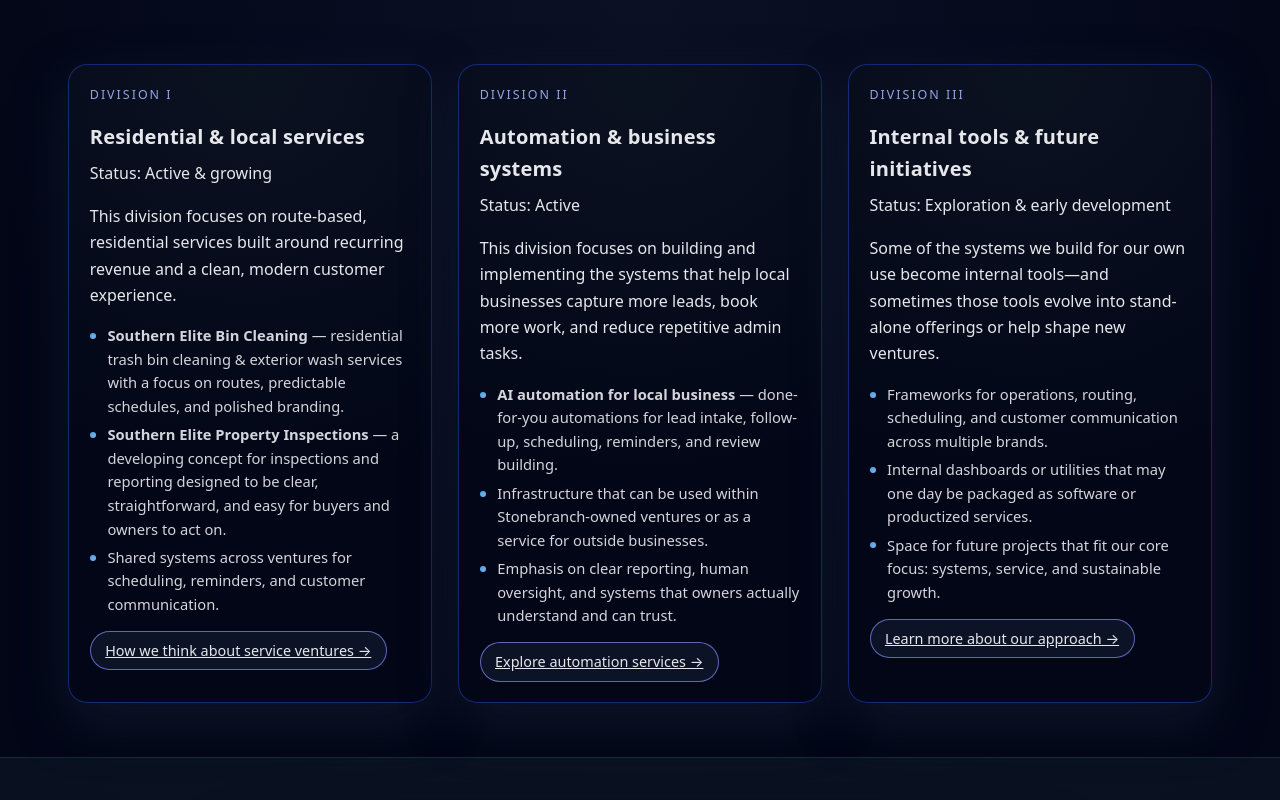
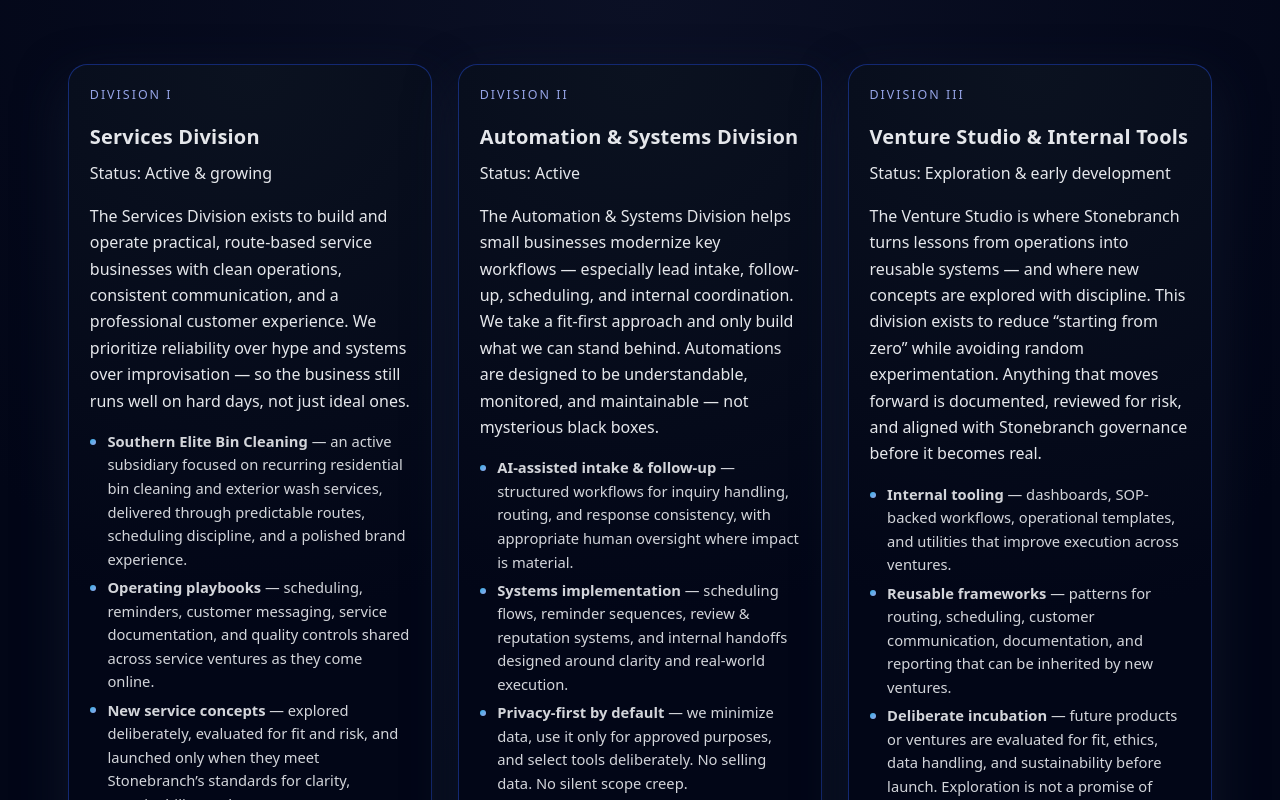
Before and after one commit to StonebranchDevs/stonebranchcapital-site, a Next.js app: page /ventures in a window 1280 px wide. Shown: the part 420-1220 px from the top of the page. Built offline with nearby package versions, Linux system fonts and the light colour scheme.

Commit message:
SOP Alignment Update V0.0.0.5

```diff
--- a/src/app/ventures/page.tsx
+++ b/src/app/ventures/page.tsx
@@ -18,8 +18,8 @@
                 A small portfolio of ventures built slowly, on purpose.
               </h1>
               <p className="section-subtitle">
-                Stonebranch Capital develops a focused set of ventures and operating
-                divisions. Some are live and growing, others are in development or early
+                Stonebranch Capital oversees a focused set of operating
+                divisions and subsidiary ventures. Some are live and growing, others are in development or early
                 exploration—but all share the same foundation: systems, clean operations,
                 and long-term thinking.
               </p>
@@ -30,107 +30,126 @@
         <section className="section ventures-band">
           <div className="container">
             <div className="card-grid ventures-grid">
+
+              {/* DIVISION I — SERVICES (Subsidiaries) */}
               <article className="card division-card">
                 <div className="card-tag">Division I</div>
-                <h2 className="card-title">Residential &amp; local services</h2>
+                <h2 className="card-title">Services Division</h2>
                 <div className="division-status">
                   <span className="division-status-dot"></span>
-                  <span className="division-status-text">
-                    Status: Active &amp; growing
-                  </span>
+                  <span className="division-status-text">Status: Active &amp; growing</span>
                 </div>
+
                 <p className="card-body">
-                  This division focuses on route-based, residential services built around
-                  recurring revenue and a clean, modern customer experience.
+                  The Services Division exists to build and operate practical, route-based service
+                  businesses with clean operations, consistent communication, and a professional customer
+                  experience. We prioritize reliability over hype and systems over improvisation — so the
+                  business still runs well on hard days, not just ideal ones.
                 </p>
+
                 <ul className="card-list">
                   <li>
-                    <strong>Southern Elite Bin Cleaning</strong> — residential trash bin
-                    cleaning &amp; exterior wash services with a focus on routes,
-                    predictable schedules, and polished branding.
+                    <strong>Southern Elite Bin Cleaning</strong> — an active subsidiary focused on
+                    recurring residential bin cleaning and exterior wash services, delivered through
+                    predictable routes, scheduling discipline, and a polished brand experience.
                   </li>
                   <li>
-                    <strong>Southern Elite Property Inspections</strong> — a developing
-                    concept for inspections and reporting designed to be clear,
-                    straightforward, and easy for buyers and owners to act on.
+                    <strong>Operating playbooks</strong> — scheduling, reminders, customer messaging,
+                    service documentation, and quality controls shared across service ventures as they come
+                    online.
                   </li>
                   <li>
-                    Shared systems across ventures for scheduling, reminders, and customer
-                    communication.
+                    <strong>New service concepts</strong> — explored deliberately, evaluated for fit and
+                    risk, and launched only when they meet Stonebranch’s standards for clarity,
+                    sustainability, and customer trust.
                   </li>
                 </ul>
+
                 <Link href="/about" className="card-link">
-                  How we think about service ventures →
+                  How we build durable service ventures →
                 </Link>
               </article>
 
+              {/* DIVISION II — AUTOMATION (Client-facing under Stonebranch) */}
               <article className="card division-card">
                 <div className="card-tag">Division II</div>
-                <h2 className="card-title">Automation &amp; business systems</h2>
+                <h2 className="card-title">Automation &amp; Systems Division</h2>
                 <div className="division-status division-status-active">
                   <span className="division-status-dot"></span>
                   <span className="division-status-text">Status: Active</span>
                 </div>
+
                 <p className="card-body">
-                  This division focuses on building and implementing the systems that help
-                  local businesses capture more leads, book more work, and reduce
-                  repetitive admin tasks.
+                  The Automation &amp; Systems Division helps small businesses modernize key workflows —
+                  especially lead intake, follow-up, scheduling, and internal coordination. We take a
+                  fit-first approach and only build what we can stand behind. Automations are designed to
+                  be understandable, monitored, and maintainable — not mysterious black boxes.
                 </p>
+
                 <ul className="card-list">
                   <li>
-                    <strong>AI automation for local business</strong> — done-for-you
-                    automations for lead intake, follow-up, scheduling, reminders, and
-                    review building.
+                    <strong>AI-assisted intake &amp; follow-up</strong> — structured workflows for inquiry
+                    handling, routing, and response consistency, with appropriate human oversight where
+                    impact is material.
                   </li>
                   <li>
-                    Infrastructure that can be used within Stonebranch-owned ventures or
-                    as a service for outside businesses.
+                    <strong>Systems implementation</strong> — scheduling flows, reminder sequences, review
+                    &amp; reputation systems, and internal handoffs designed around clarity and real-world
+                    execution.
                   </li>
                   <li>
-                    Emphasis on clear reporting, human oversight, and systems that owners
-                    actually understand and can trust.
+                    <strong>Privacy-first by default</strong> — we minimize data, use it only for approved
+                    purposes, and select tools deliberately. No selling data. No silent scope creep.
                   </li>
                 </ul>
+
                 <Link href="/automation" className="card-link">
                   Explore automation services →
                 </Link>
               </article>
 
+              {/* DIVISION III — VENTURE STUDIO / INTERNAL TOOLS */}
               <article className="card division-card">
                 <div className="card-tag">Division III</div>
-                <h2 className="card-title">Internal tools &amp; future initiatives</h2>
+                <h2 className="card-title">Venture Studio &amp; Internal Tools</h2>
                 <div className="division-status division-status-explore">
                   <span className="division-status-dot"></span>
-                  <span className="division-status-text">
-                    Status: Exploration &amp; early development
-                  </span>
+                  <span className="division-status-text">Status: Exploration &amp; early development</span>
                 </div>
+
                 <p className="card-body">
-                  Some of the systems we build for our own use become internal tools—and
-                  sometimes those tools evolve into stand-alone offerings or help shape new
-                  ventures.
+                  The Venture Studio is where Stonebranch turns lessons from operations into reusable
+                  systems — and where new concepts are explored with discipline. This division exists to
+                  reduce “starting from zero” while avoiding random experimentation. Anything that moves
+                  forward is documented, reviewed for risk, and aligned with Stonebranch governance before
+                  it becomes real.
                 </p>
+
                 <ul className="card-list">
                   <li>
-                    Frameworks for operations, routing, scheduling, and customer
-                    communication across multiple brands.
+                    <strong>Internal tooling</strong> — dashboards, SOP-backed workflows, operational
+                    templates, and utilities that improve execution across ventures.
                   </li>
                   <li>
-                    Internal dashboards or utilities that may one day be packaged as
-                    software or productized services.
+                    <strong>Reusable frameworks</strong> — patterns for routing, scheduling, customer
+                    communication, documentation, and reporting that can be inherited by new ventures.
                   </li>
                   <li>
-                    Space for future projects that fit our core focus: systems, service,
-                    and sustainable growth.
+                    <strong>Deliberate incubation</strong> — future products or ventures are evaluated for
+                    fit, ethics, data handling, and sustainability before launch. Exploration is not a
+                    promise of release.
                   </li>
                 </ul>
+
                 <Link href="/about" className="card-link">
-                  Learn more about our approach →
+                  Learn how we explore new initiatives →
                 </Link>
               </article>
+
             </div>
           </div>
         </section>
+
 
         <section className="section">
           <div className="container">
@@ -141,8 +160,8 @@
                 Stonebranch isn’t trying to build as many brands as possible. Instead, we’re
                 building a small ecosystem where ventures can share systems, standards, and
                 lessons learned. A scheduling flow refined in one business can later support
-                another. An automation built for internal use can become part of an
-                automation service offering.
+                another. An automation built for internal use may later inform our service offerings
+                when it's proven, documented, and a clear fit.
               </p>
               <p className="card-body">
                 This approach keeps us disciplined: new ideas are filtered through what we
@@ -161,7 +180,8 @@
               <p className="section-subtitle">
                 If you’re a small or veteran-owned business interested in systems,
                 automation, or long-term support—not just one-off projects—you’re welcome
-                to reach out and see if there’s a fit.
+                to reach out and see if there’s a fit. We keep the first conversation simple:
+                understand the situation, confirm fit, and outline a responsible next step.
               </p>
               <p className="card-body">
                 Email{" "}
```
Also changed, not shown: src/app/about/page.tsx (+10 -8 lines), src/app/automation-examples/page.tsx (+15 -5 lines), src/app/automation/page.tsx (+12 -10 lines), src/app/page.tsx (+4 -3 lines).
